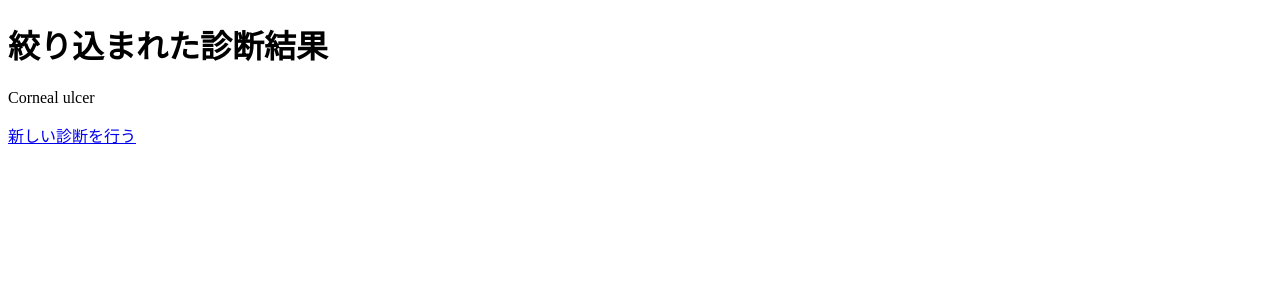
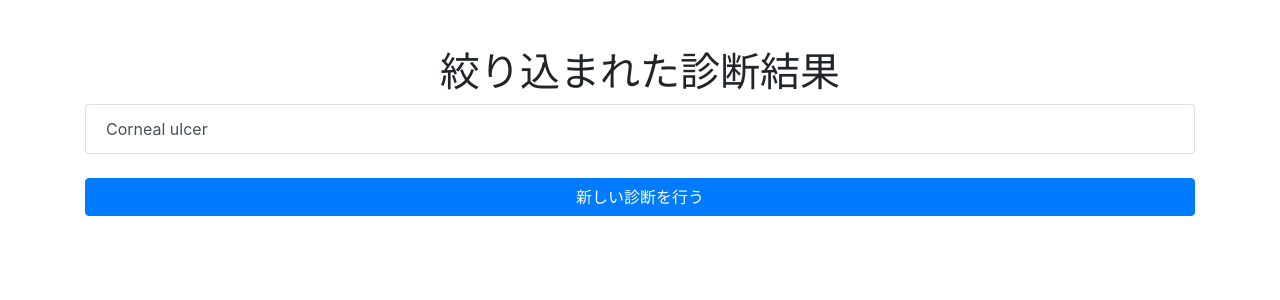
Before and after one commit to nhatlieu/telemedicine_prototype, a Flask app: page /final_diagnosis in a window 1280 px wide. Shown: the top 300 px of the page. Run offline with Flask 3, Linux system fonts and the light colour scheme; some libraries are stand-ins or nearby versions.

Commit message:
Update final_diagnosis.html

```diff
--- a/templates/final_diagnosis.html
+++ b/templates/final_diagnosis.html
@@ -1,13 +1,25 @@
 <!DOCTYPE html>
-<html>
+<html lang="en">
 <head>
+    <meta charset="UTF-8">
+    <meta name="viewport" content="width=device-width, initial-scale=1.0">
+    <link rel="stylesheet" href="https://stackpath.bootstrapcdn.com/bootstrap/4.3.1/css/bootstrap.min.css">
     <title>絞り込まれた診断結果</title>
+    <style>
+        body {
+            font-size: 16px;
+        }
+    </style>
 </head>
 <body>
-    <h1>絞り込まれた診断結果</h1>
-    {% for suggestion in refined_suggestions %}
-        <p>{{ suggestion }}</p>
-    {% endfor %}
-    <a href="/">新しい診断を行う</a>
+    <div class="container mt-5">
+        <h1 class="text-center">絞り込まれた診断結果</h1>
+        <div class="list-group">
+            {% for suggestion in refined_suggestions %}
+                <a href="#" class="list-group-item list-group-item-action">{{ suggestion }}</a>
+            {% endfor %}
+        </div>
+        <a href="/" class="btn btn-primary btn-block mt-4">新しい診断を行う</a>
+    </div>
 </body>
 </html>
```
